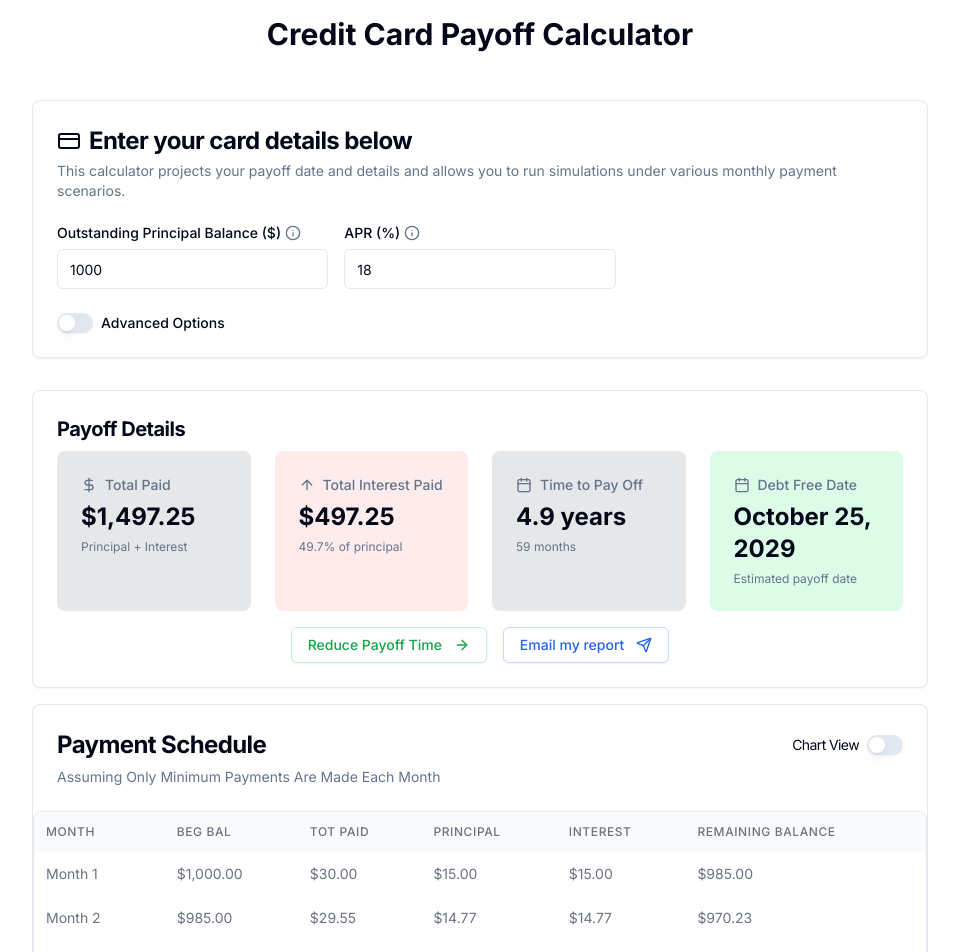
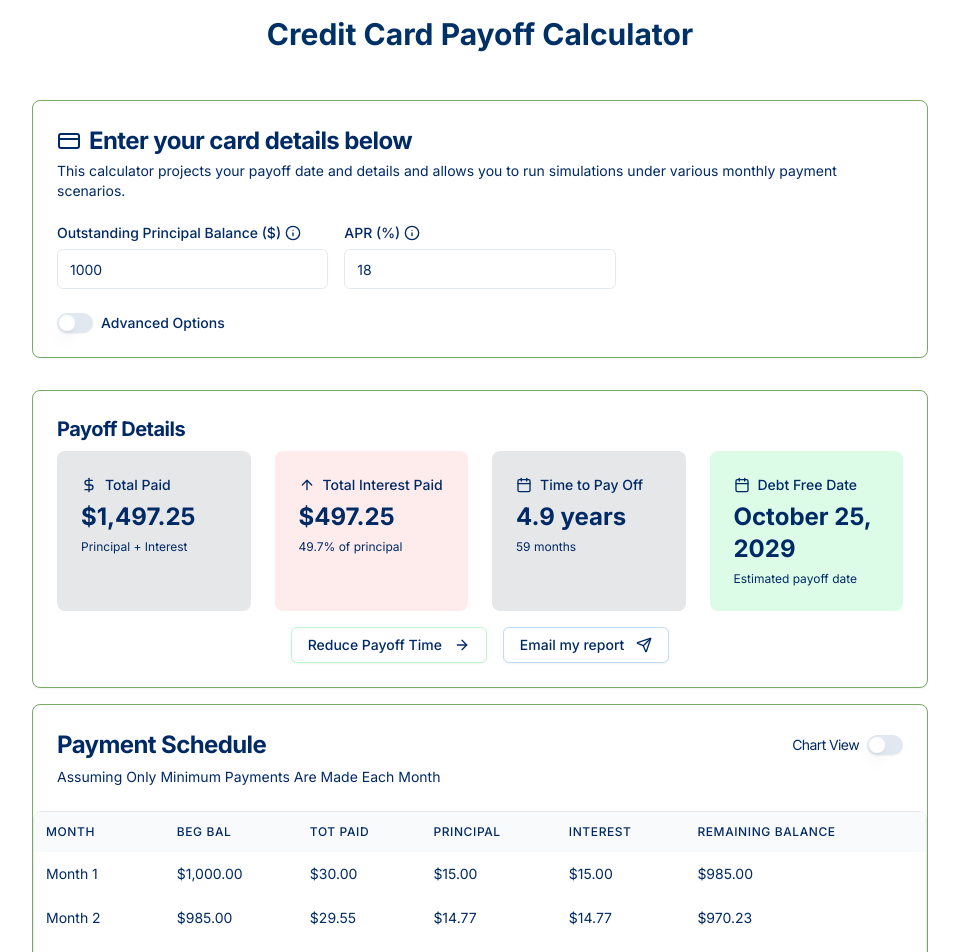
Before and after one commit to malhotra-vikas/debt-management-app, a Next.js app: page /credit-card-calculator in a window 1280 px wide. Shown: the top 952 px of the page, without its empty margins (160-1119 px from the left). Built offline with nearby package versions, Linux system fonts and the light colour scheme; what @react-pdf/renderer would draw is missing.

Commit message:
Border color and font color

```diff
--- a/styles/credit-card-calculator.css
+++ b/styles/credit-card-calculator.css
@@ -1,87 +1,114 @@
+.card-calculator-container,
+.card-calculator-container * {
+  color: #002A65;
+}
+
 .card-calculator-container {
     @apply container mx-auto p-4 space-y-8;
+    color: #002A65;
   }
 
   .card-calculator-card {
     @apply w-full max-w-4xl mx-auto;
+    color: #002A65;
   }
 
   .card-calculator-title {
     @apply text-2xl font-bold flex items-center;
+    color: #002A65;
   }
 
   .card-calculator-description {
     @apply text-sm text-muted-foreground;
+    color: #002A65;
   }
 
   .card-calculator-form {
     @apply space-y-6;
+    color: #002A65;
   }
 
   .card-calculator-grid {
     @apply grid grid-cols-3 gap-4;
+    color: #002A65;
   }
 
   .card-calculator-advanced-options {
     @apply flex items-center space-x-2;
+    color: #002A65;
   }
 
   .card-calculator-payoff-details {
     @apply space-y-4;
+    color: #002A65;
   }
 
   .card-calculator-summary-grid {
     @apply grid grid-cols-1 md:grid-cols-2 lg:grid-cols-4 gap-6;
+    color: #002A65;
   }
 
   .card-calculator-summary-item {
     @apply flex flex-col space-y-1.5 p-6 rounded-lg;
+    color: #002A65;
   }
 
   .card-calculator-summary-label {
     @apply text-sm font-medium text-muted-foreground flex items-center;
+    color: #002A65;
   }
 
   .card-calculator-summary-value {
     @apply text-2xl font-bold;
+    color: #002A65;
   }
 
   .card-calculator-summary-subtext {
     @apply text-xs text-muted-foreground;
+    color: #002A65;
   }
 
   .card-calculator-actions {
     @apply mt-4 text-center flex justify-center space-x-4;
+    color: #002A65;
   }
 
   .card-calculator-chart {
     @apply h-[400px] w-full;
+    color: #002A65;
   }
 
   .card-calculator-table-container {
     @apply overflow-hidden rounded-lg border border-gray-200 dark:border-gray-700;
+    color: #002A65;
   }
 
   .card-calculator-table-wrapper {
     @apply max-h-[400px] overflow-y-auto;
+    color: #002A65;
   }
 
   .card-calculator-table {
     @apply w-full border-collapse bg-white dark:bg-gray-800;
+    color: #002A65;
   }
 
   .card-calculator-table-header {
     @apply sticky top-0 z-10 bg-gray-50 dark:bg-gray-700;
+    color: #002A65;
   }
 
   .card-calculator-table-header-cell {
     @apply p-3 text-left text-xs font-medium text-gray-500 dark:text-gray-300 uppercase tracking-wider;
+    color: #002A65;
   }
 
   .card-calculator-table-row {
     @apply hover:bg-gray-100 dark:hover:bg-gray-700 transition-colors duration-150;
+    color: #002A65;
   }
 
   .card-calculator-table-cell {
     @apply p-3 text-sm text-gray-500 dark:text-gray-400;
+    color: #002A65;
   }
--- a/styles/globals.css
+++ b/styles/globals.css
@@ -33,6 +33,9 @@
     --ring: 222.2 84% 4.9%;
 
     --radius: 0.5rem;
+
+    --custom-text: 211 100% 20%;
+    --custom-border: 105 30% 53%;
   }
 
   .dark {
@@ -68,9 +71,9 @@
 
 @layer base {
   * {
-    @apply border-border;
+    @apply border-border border-[hsl(var(--custom-border))];
   }
   body {
-    @apply bg-background text-foreground;
+    @apply bg-background text-[hsl(var(--custom-text))];
   }
 }
```
